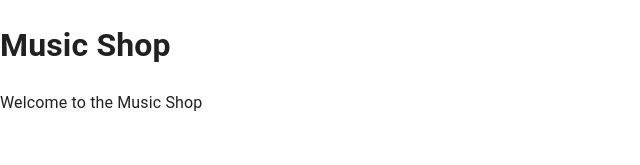
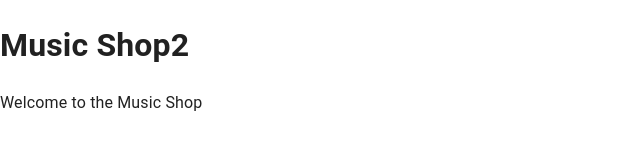
Before and after one commit to musicshop-org/spa, a React (Create React App) app in the folder musicshop_spa/: page /test2 in a window 1280 px wide. Shown: the top 165 px of the page, without its empty margins (0-640 px from the left). Built offline with nearby package versions, Linux system fonts and the light colour scheme.

Commit message:
react router <3

```diff
--- a/musicshop_spa/package.json
+++ b/musicshop_spa/package.json
@@ -16,6 +16,7 @@
     "@types/react-dom": "^18.0.3",
     "react": "^18.1.0",
     "react-dom": "^18.1.0",
+    "react-router-dom": "^6.3.0",
     "react-scripts": "5.0.1",
     "typescript": "^4.6.4",
     "web-vitals": "^2.1.4"
--- a/musicshop_spa/src/components/App.tsx
+++ b/musicshop_spa/src/components/App.tsx
@@ -1,12 +1,16 @@
-import React, {Component} from 'react';
-
+import React, { Component } from 'react';
+import { BrowserRouter, Route, Routes } from 'react-router-dom';
+import Test from './test';
+import Test2 from './test2';
 class App extends Component {
   render() {
     return (
-      <div>
-        <h1>Music Shop</h1>
-        <p>Welcome to the Music Shop</p>
-      </div>
+    <BrowserRouter>
+      <Routes>
+        <Route path="test" element={<Test />} />
+        <Route path="test2" element={<Test2 />} />
+      </Routes>
+    </BrowserRouter>
     );
   }
 }
--- /dev/null
+++ b/musicshop_spa/src/components/test.tsx
@@ -0,0 +1,15 @@
+import React, {Component} from 'react';
+import { Route } from 'react-router-dom';
+
+class Test extends Component {
+  render() {
+    return (
+      <div>
+        <h1>Music Shop1</h1>
+        <p>Welcome to the Music Shop</p>
+      </div>
+    );
+  }
+}
+
+export default Test;
--- /dev/null
+++ b/musicshop_spa/src/components/test2.tsx
@@ -0,0 +1,15 @@
+import React, {Component} from 'react';
+import { Route } from 'react-router-dom';
+
+class Test2 extends Component {
+  render() {
+    return (
+      <div>
+        <h1>Music Shop2</h1>
+        <p>Welcome to the Music Shop</p>
+      </div>
+    );
+  }
+}
+
+export default Test2;
```
Also changed, not shown: 1 other file (tests, documents, lock files or other folders).
